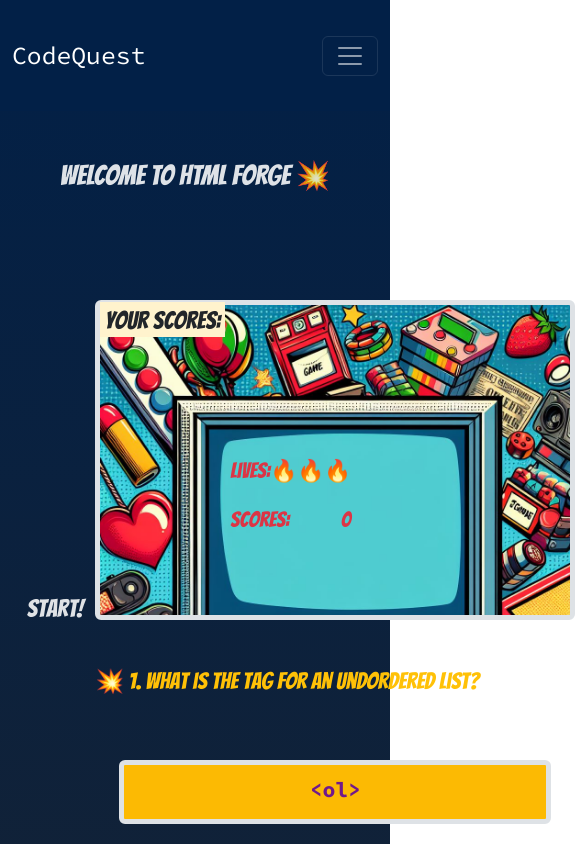
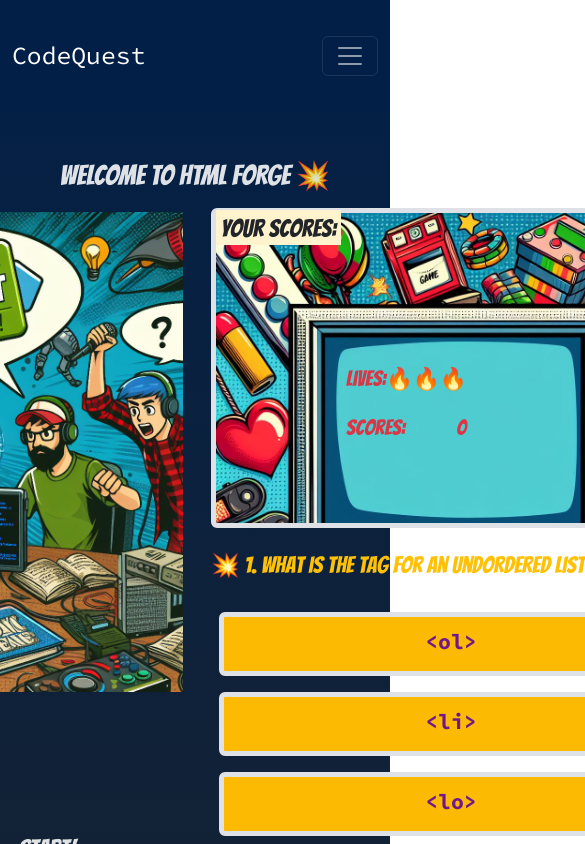
Before and after one commit to AoifeEdX/code-quest, a React (Vite) app: page /level2 in a window 390 px wide. Shown: the top 844 px of the page, 585 px wide, since content can reach past the window. Built offline with nearby package versions, Linux system fonts and the light colour scheme.

Commit message:
fixing mobile and desktop view on level2

```diff
--- a/src/components/HtmlChallenge/HtmlGame.jsx
+++ b/src/components/HtmlChallenge/HtmlGame.jsx
@@ -102,11 +102,11 @@ const HtmlGame = () => {
         <>
         <div className="game-wrapper vw-80 d-flex justify-content-center align-items-center flex-column" >
         <h2 className="welcome-text bangers-text h1 text-uppercase">Welcome to HTML Forge 💥</h2>
-            <Container className="col-xxl-10 m-5 px-4 py-5 d-flex justify-content-center align-items-center">
-                <div className='d-flex justify-content-center flex-lg-row flex-md-column '>
+            <Container className="col-xxl-10 m-1 d-flex justify-content-center align-items-center">
+                <div className='d-flex justify-content-center flex-lg-row flex-md-column flex-sm-column'>
                     <div className="m-2">
-                        <div className="d-block mx-lg-auto img-fluid">
-                            <img className="quest-img object-fit-contain d-block justify-content-center col-6 col-sm-10" src="/assets/HtmlGame/htmlstart.jpeg" alt="coding man"></img>
+                        <div className="d-block mx-lg-auto img-fluid px-2">
+                            <img className="quest-img object-fit-contain d-block justify-content-center " src="/assets/HtmlGame/htmlstart.jpeg" alt="coding man" style={{maxWidth: '30em', height: '100%'}}></img>
                         </div>
                         <div className="d-flex justify-content-center align-items-center  mt-5">
                             <div className='answer-character mt-5'>
@@ -117,12 +117,12 @@ const HtmlGame = () => {
                                 gameOver={gameOver}
                                 allQuestionsAnswered={allQuestionAnswered}/>
                             </div>
-                            <div className="ms-5 mt-5 h2 bangers-text">
+                            <div className="ms-5 mt-3 h2 bangers-text">
                                 {alertMessage}
                             </div>
                         </div>
                     </div>
-                    <div className="m-1">
+                    <div className="m-1 px-2">
                         <div className="result-panel col border border-5 rounded" style={{width: '30em', height: '20em'}} >
                             <h3 className="h2"><mark className="fw-bold bangers-text ">Your scores:</mark></h3>
                             <div className="results" style={{maxWidth: "15em"}}>
@@ -130,10 +130,10 @@ const HtmlGame = () => {
                                 <div className="d-flex justify-content-between text-danger fs-4 fw-bold bangers-text" ><p className="me-1 pe-2"> Scores:  </p> <p className="text-end"> {result.score}</p></div>
                             </div>
                         </div>
-                        <h2 className="h3 mt-5 text-warning bangers-text tracking-wide">💥 {currentQuestion+1}.  {question} </h2>
-                        <div className="m-2 d-flex flex-column mt-5">
+                        <h2 className="h3 mt-4 text-warning bangers-text tracking-wide">💥 {currentQuestion+1}.  {question} </h2>
+                        <div className="d-flex flex-column mt-4">
                             {options.map((answer, index) => (
-                                <Button style={{height: '4em'}} onClick={() => onAnswerSelected(answer, index)} key={answer} id={selectedAnswerIndex === index ? 'selected-answer' : null } className="m-3 answer-button border border-5"><p className="fw-bold pt-1 h4 button-text">{answer}</p></Button>
+                                <Button style={{height: '4em'}} onClick={() => onAnswerSelected(answer, index)} key={answer} id={selectedAnswerIndex === index ? 'selected-answer' : null } className="m-2 answer-button border border-5"><p className="fw-bold pt-1 h4 button-text">{answer}</p></Button>
                             ))}
                         </div>
                     </div>
```
